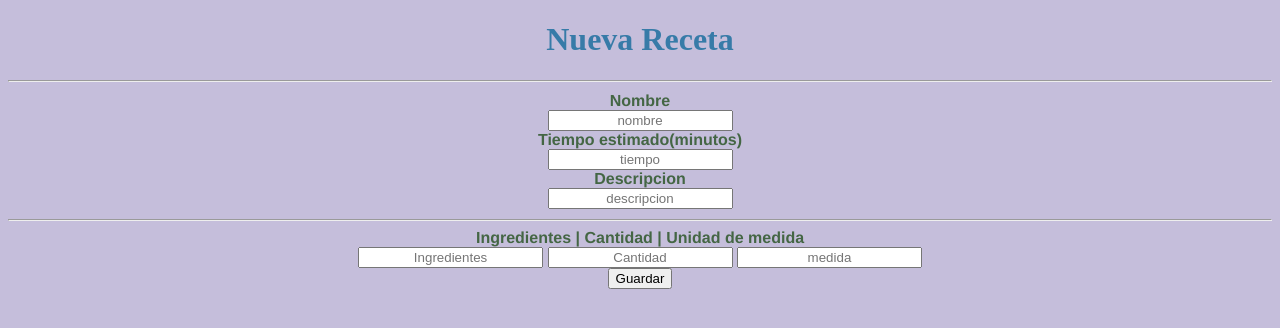
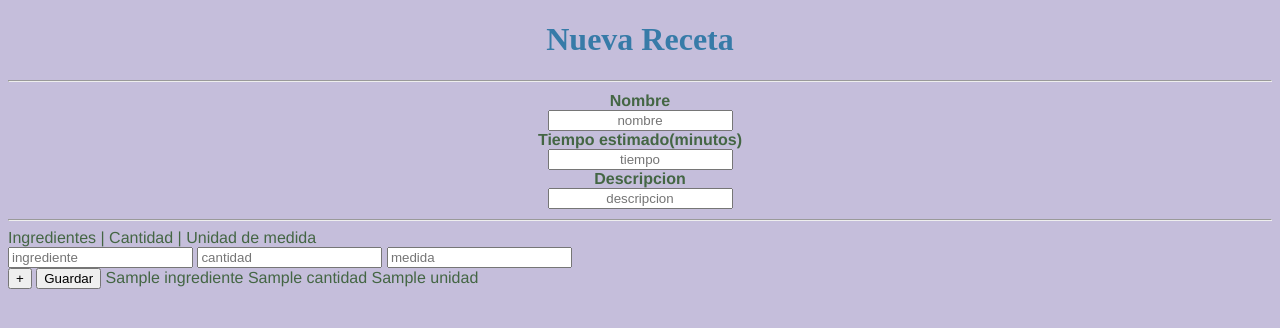
Before and after one commit to Juleeeaaannn/App-Web-de-Recetas, a Flask app: template aplicacionSQLAlchemy/templates/compartir_receta.html in a window 1280 px wide. Shown: the top 328 px of the page. Run offline with Flask 2, Linux system fonts and the light colour scheme; tables that the repository leaves empty hold one stand-in row (values such as "Sample post"); the template is opened without the code that fills it: values that come from a table or form of the project are taken from there, most other values are stand-ins (such as "Sample title", 1, 10 or a date in 2020).

Commit message:
Add files via upload

```diff
--- a/aplicacionSQLAlchemy/app.py
+++ b/aplicacionSQLAlchemy/app.py
@@ -1,5 +1,5 @@
 from datetime import datetime
-from flask import Flask, request, render_template
+from flask import Flask, request, render_template,session
 from flask_sqlalchemy import SQLAlchemy
 from werkzeug.security import generate_password_hash, check_password_hash
 
@@ -29,6 +29,7 @@ def usuario():
 					return render_template('error.html', error="La contraseña no es válida")
 	else:
 		return render_template('inicio.html')
+
 @app.route('/nuevo_usuario', methods = ['GET','POST'])
 def nuevo_usuario():
 	if request.method == 'POST':
@@ -41,17 +42,32 @@ def nuevo_usuario():
 			db.session.commit()
 			return render_template('aviso.html', mensaje="El usuario se registró exitosamente")
 	return render_template('nuevo_usuario.html')
+
 @app.route('/compartir_receta', methods = ['GET','POST'])
 def compartir_receta():
-	return render_template('compartir_receta.html')
+	if request.method == 'POST':
+		if not request.form:
+			return render_template('error.html', error="Contenido no ingresado...")
+		else:
+			nueva_receta= Receta(nombre=request.form['nombre'], tiempo=request.form['tiempo'], descripcion=request.form['descripcion'], cantidadmegusta=0, fecha=datetime.now(), usuario_id =request.form['userId'])
+			db.session.add(nueva_receta)
+			db.session.commit()
+			nuevo_ingrediente= Ingredientes(ingrediente=request.form['ingrediente'], cantidad=request.form['cantidad'], medida=request.form['medida'], receta_id =request.form['receId'])
+			db.session.add(nuevo_ingrediente)
+			db.session.commit()
+			return render_template('usuario_registrado.html', usuario = request.form['userId'])
+	return render_template('compartir_receta.html',usuario=request.form['usedId'])
+
 @app.route('/consultar_ingredientes', methods = ['GET','POST'])
 def consultar_ingredientes():
 	if request.method == 'POST':
 		return render_template('consultar_ingredientes.html')
+
 @app.route('/consultar_ranking', methods = ['GET','POST'])
 def consultar_ranking():
 	if request.method == 'POST':
 		return render_template('consultar_ranking.html')
+
 @app.route('/consultar_tiempo', methods = ['GET','POST'])
 def consultar_tiempo():
 	if request.method == 'POST':
--- a/aplicacionSQLAlchemy/templates/compartir_receta.html
+++ b/aplicacionSQLAlchemy/templates/compartir_receta.html
@@ -9,19 +9,26 @@
                   <input type = "text" name = "nombre" placeholder = "nombre" /><br>
             <label for = "tiempo">Tiempo estimado(minutos)</label><br>
                   <input type = "text" name = "tiempo" placeholder = "tiempo"/>
-
-
             <label for = "descripcion">Descripcion</label><br>
                   <input type = "text" name = "descripcion" placeholder = "descripcion" /><br>
             </div><hr/>
-            <div class="ingredientes">
-            <label for = "Ingredientes">Ingredientes | Cantidad | Unidad de medida</label><br>
-                  <input type = "text" name = "Ingredientes" placeholder = "Ingredientes" />
+            <input id="userId" name="userId" type="hidden" value="{{usuario.id}}">
 
-                  <input type = "text" name = "Cantidad" placeholder = "Cantidad" />
-
+            <div class="ingrediente">
+            <label for = "ingrediente">Ingredientes | Cantidad | Unidad de medida</label><br>
+                  <input type = "text" name = "ingrediente" placeholder = "ingrediente" />
+                  <input type = "text" name = "cantidad" placeholder = "cantidad" />
                   <input type = "text" name = "medida" placeholder = "medida" /><br>
+                  <input id="receId" name="receId" type="hidden" value="{{receta.id}}">
+            <input type = "button" value = "+"/>
          <input type = "submit" value = "Guardar"/>
+         {% for ingrediente in ingredientes %}
+               <tr>
+                  <td>{{ ingrediente.nombre }}</td>
+                  <td>{{ comentario.cantidad }}</td>
+			<td>{{ comentario.unidad }}</td>
+               </tr>
+            {% endfor %}
             </div>
       </form>
 {% endblock %}
--- a/aplicacionSQLAlchemy/templates/usuario_registrado.html
+++ b/aplicacionSQLAlchemy/templates/usuario_registrado.html
@@ -2,6 +2,8 @@
 {% block title %}Usuario Registrado{% endblock %}
 {% block content %}
  <div class="UsuarioRegistrado">
+  <input id="userId" name="userId" type="hidden" value="{{usuario.id}}">
+
   <ul>
     <li><a href = "{{ url_for('compartir_receta') }}">Compartir receta</a></li>
     <li><a href = "{{ url_for('consultar_ranking') }}">Consultar ranking</a></li>
```
